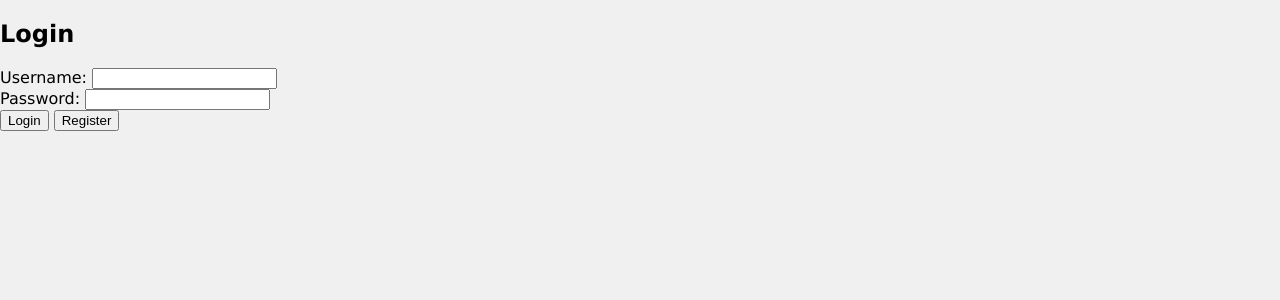
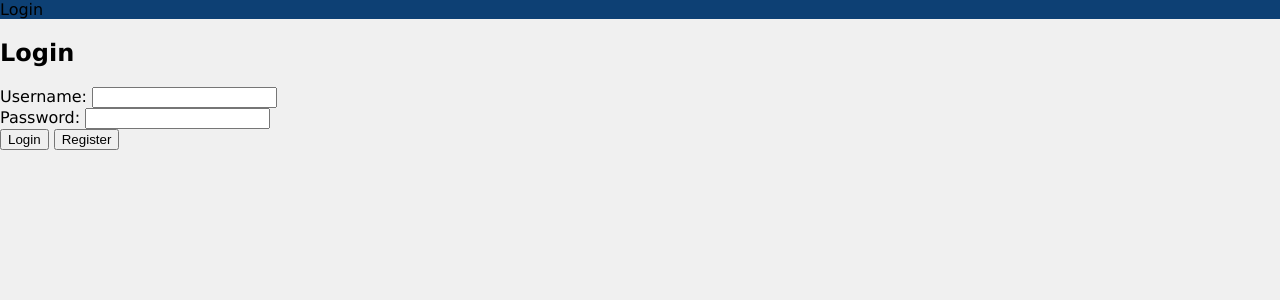
Before and after one commit to Max-Scholten/Project2, a PHP site: page /login.php in a window 1280 px wide. Shown: the top 300 px of the page. Run offline with PHP 8.4, Linux system fonts and the light colour scheme; the visitor is signed in with stand-in values (Sample User, id 1).

Commit message:
header in login

```diff
--- a/css/login.css
+++ b/css/login.css
@@ -6,3 +6,7 @@ body{
     font-family: Verdana, Geneva, Tahoma, sans-serif;
 
 }
+
+header{
+    background-color: #0D4074;
+}
--- a/login.php
+++ b/login.php
@@ -65,6 +65,8 @@ $conn = null;
 
 </head>
 <body>
+    <header>Login</header>
+
     <h2>Login</h2>
     <?php if (isset($errorMessage)) : ?>
         <p><?php echo $errorMessage; ?></p>
```
